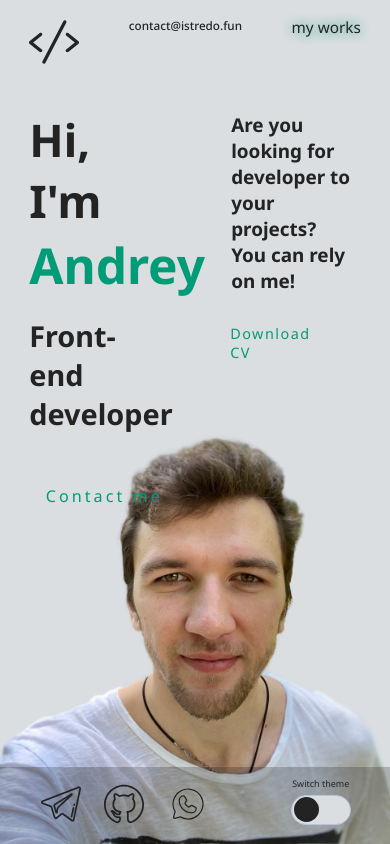
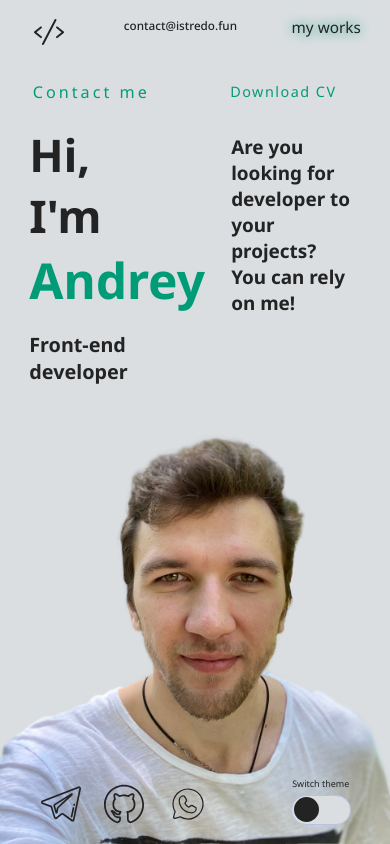
Before and after one commit to istredo/my-porfolio, a React (Create React App) app: page / in a window 390 px wide. Built offline with nearby package versions, Linux system fonts and the light colour scheme.

Commit message:
fix: mobile styles

```diff
--- a/src/components/Content.jsx
+++ b/src/components/Content.jsx
@@ -6,24 +6,26 @@ const Content = () => {
 			<div className="container">
 				<div className="content__container">
 					<div className="left">
-						<h2>Hi,<br /> I'm <span>Andrey</span></h2>
-						<h3>Front-end developer</h3>
-						<a className='button__contact' href="https://t.me/istredo" target="_blank" rel="noopener noreferrer">
+						<div className="left__top">
+							<h2>Hi, I'm <span>Andrey</span></h2>
+							<h3>Front-end developer</h3>
+						</div>
+						<button className='button__contact' href="https://t.me/istredo" target="_blank" rel="noopener noreferrer">
 							Contact me
 							<span className='button__line button__line--top'></span>
 							<span className='button__line button__line--right'></span>
 							<span className='button__line button__line--bottom'></span>
 							<span className='button__line button__line--left'></span>
-						</a>
+						</button>
 					</div>
 					<div className="right">
 						<h4 className='descVisible'>Are you looking for developer to your projects?<br />You can rely on me!</h4>
-						<a className='download__CV' href="/Uvarov_Andrey_Frotend.pdf" target="_blank" rel="noopener noreferrer" download>
+						<button className='download__CV' href="/Uvarov_Andrey_Frotend.pdf" target="_blank" rel="noopener noreferrer" download>
 							Download CV
 							<svg className='download__svg' xmlns="http://www.w3.org/2000/svg" width='40' fill="none" viewBox="0 0 24 24">
 								<path stroke="#009b77" strokeLinecap="round" strokeLinejoin="round" strokeWidth="1" d="M21 21H3m15-10-6 6m0 0-6-6m6 6V3" />
 							</svg>
-						</a>
+						</button>
 					</div>
 				</div>
 			</div>
--- a/src/scss/index.scss
+++ b/src/scss/index.scss
@@ -26,6 +26,7 @@ body {
 	width: $container-width;
 	margin: 0 auto;
 	position: relative;
+	max-width: 1920px;
 }
 a:active,
 a:hover,
@@ -105,6 +106,7 @@ header {
 	.right {
 		display: flex;
 		flex-direction: column;
+		max-width: 470px;
 		.download__CV {
 			margin-top: 20px;
 			color: $accent;
@@ -118,6 +120,8 @@ header {
 			border-radius: 3px;
 			padding: 5px 0;
 			transition: 0.5s;
+			background-color: transparent;
+			cursor: pointer;
 			.download__svg {
 				opacity: 0;
 				transition: 0.5s;
@@ -168,7 +172,7 @@ footer {
 	left: 0;
 	right: 0;
 	padding: 2vh 0;
-	background-color: rgba(0, 0, 0, 0.2);
+	// background-color: rgba(0, 0, 0, 0.2);
 	a:hover {
 		filter: drop-shadow(0 0 2px $accent);
 	}
@@ -239,6 +243,11 @@ footer {
 	font-size: 1.8rem;
 	transition: 0.2s;
 	border-radius: 5px;
+
+	padding: 0;
+	border: none;
+	background-color: transparent;
+	cursor: pointer;
 	.button__line {
 		position: absolute;
 		display: block;
@@ -635,6 +644,10 @@ footer {
 	}
 }
 @media (max-width: 576px) {
+	.logo {
+		width: 40px;
+		height: 30px;
+	}
 	.modal {
 		.modal__container {
 			width: 94vw;
@@ -657,17 +670,44 @@ footer {
 		top: 1vh;
 		right: 1vw;
 	}
+	.content {
 		.left {
 			width: 40%;
+			height: 80vh;
+			flex-direction: column-reverse;
+			justify-content: flex-end;
+			h2 {
+				margin-top: 15px;
+			}
+			h3 {
+				font-size: 2.2rem;
+				margin-bottom: 0;
+			}
 		}
 		.right {
 			width: 40%;
-		height: 60vh;
-		justify-content: flex-start;
+			height: 80vh;
+			justify-content: flex-end;
+			flex-direction: column-reverse;
 			h4 {
-			margin-top: 50px;
+				margin-top: 23px;
+			}
+			.download__CV {
+				align-self: self-start;
+				margin-top: 16px;
+				.download__svg {
+					display: none;
 				}
 			}
+		}
+	}
+	.button__contact {
+		padding: 0;
+		height: 35px;
+		margin-top: 15px;
+		margin-left: -13px;
+	}
+
 	.switch {
 		display: flex;
 		flex-direction: column-reverse;
```
Lines whose indentation alone changed are shown as unchanged.
